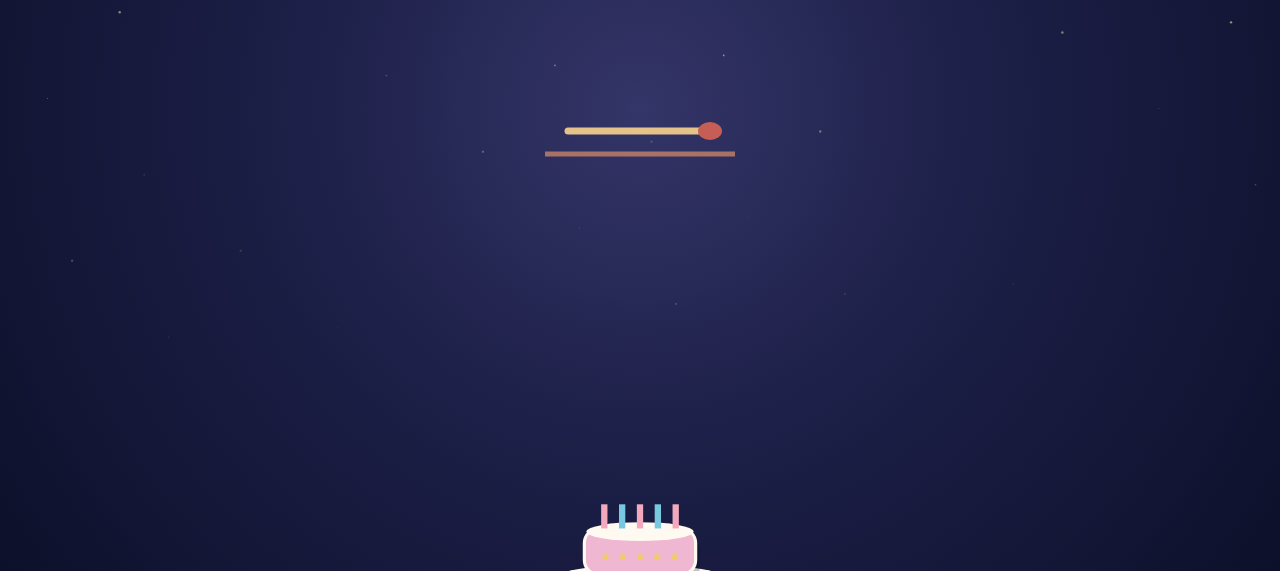
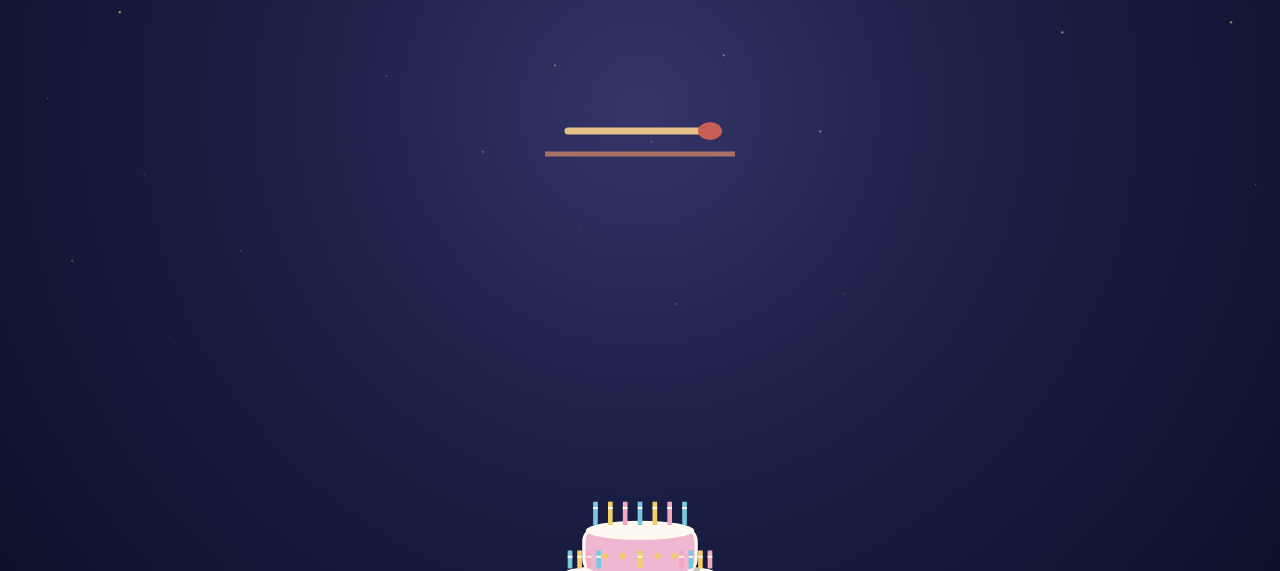
Before and after one commit to madebyyasha/seb-turns-26, a plain HTML site: page index.html in a window 1280 px wide. Shown: the part 229-800 px from the top of the page. Drawn offline with Linux system fonts and the light colour scheme.

Commit message:
Add files via upload

```diff
--- a/index.html
+++ b/index.html
@@ -8,7 +8,8 @@ function bg(t,bright){g.clearRect(0,0,W,H);for(const s of stars){g.globalAlpha=.
 function flame(x,y,s,t){glow(x,y,32*s);g.fillStyle='#fff4a3';g.beginPath();g.moveTo(x,y-15*s);g.bezierCurveTo(x+10*s,y-3*s,x+7*s,y+10*s,x,y+12*s);g.bezierCurveTo(x-9*s,y+7*s,x-8*s,y-3*s,x,y-15*s);g.fill();g.fillStyle='#ff9d48';g.beginPath();g.ellipse(x,y+3*s,3*s,7*s,Math.sin(t*.01)*.08,0,7);g.fill()}
 function match(x,y,angle,lit,t){g.save();g.translate(x,y);g.rotate(angle);g.lineCap='round';g.strokeStyle='#e5c28a';g.lineWidth=7;g.beginPath();g.moveTo(-72,0);g.lineTo(62,0);g.stroke();g.fillStyle=lit?'#2f2225':'#c65e55';g.beginPath();g.ellipse(70,0,12,9,0,0,7);g.fill();if(lit)flame(72,-10,1,t);g.restore()}
 function tier(y,w,h,color){g.fillStyle='rgba(0,0,20,.22)';g.beginPath();g.roundRect(-w/2+4,y+7,w,h,14);g.fill();g.fillStyle=color;g.strokeStyle='#fffaf1';g.lineWidth=3;g.beginPath();g.roundRect(-w/2,y,w,h,14);g.fill();g.stroke();g.fillStyle='#fffaf1';g.beginPath();g.ellipse(0,y+3,w/2-2,9,0,0,7);g.fill();g.fillStyle='#f3c96f';for(let x=-w*.31;x<=w*.31;x+=w*.155){g.beginPath();g.arc(x,y+h*.62,3,0,7);g.fill()}}
-function cake(p,lit,t){const s=Math.min(1.05,W/390),base=L(H+95,H*.88,E(p));g.save();g.translate(W/2,base);g.scale(s,s);g.fillStyle='#dff5f3';g.strokeStyle='#fff';g.lineWidth=3;g.beginPath();g.ellipse(0,8,112,16,0,0,7);g.fill();g.stroke();tier(-45,198,52,'#8fcfd7');tier(-90,151,48,'#b8abe0');tier(-131,106,44,'#efb7d1');for(let i=0;i<5;i++){const x=(i-2)*17;g.fillStyle=i%2?'#78c8df':'#f3a9bd';g.fillRect(x-3,-154,6,23);if(lit>i/5)flame(x,-161,.5,t)}g.restore()}
+function candleRow(xs,y,h,offset,lit,t){xs.forEach((x,i)=>{g.fillStyle=(i+offset)%3===0?'#f3a9bd':(i+offset)%3===1?'#78c8df':'#f2cf69';g.fillRect(x-2.2,y-h,4.4,h);g.fillStyle='#fff8e9';g.fillRect(x-2.2,y-h+5,4.4,2);if(lit>(offset+i)/26)flame(x,y-h-5,.34,t)})}
+function cake(p,lit,t){const s=Math.min(1.06,Math.max(.72,W/390),H/610),base=L(H+95,H*.91,E(p));g.save();g.translate(W/2,base);g.scale(s,s);g.fillStyle='#dff5f3';g.strokeStyle='#fff';g.lineWidth=3;g.beginPath();g.ellipse(0,8,112,16,0,0,7);g.fill();g.stroke();tier(-45,198,52,'#8fcfd7');tier(-90,151,48,'#b8abe0');tier(-131,106,44,'#efb7d1');candleRow([-88,-78,-68,-58,-48,48,58,68,78,88],-47,15,0,lit,t);candleRow([-66,-57,-48,-39,0,39,48,57,66],-92,17,10,lit,t);candleRow([-42,-28,-14,0,14,28,42],-133,22,19,lit,t);g.restore()}
 function scheduleMusic(){try{A=new(window.AudioContext||window.webkitAudioContext)();A.resume();const master=A.createGain();master.gain.value=.62;master.connect(A.destination);audioStart=A.currentTime+2.75;const N=[[392,.28],[392,.18],[440,.45],[392,.45],[523,.45],[494,.8],[392,.28],[392,.18],[440,.45],[392,.45],[587,.45],[523,.8],[392,.28],[392,.18],[784,.45],[659,.45],[523,.45],[494,.45],[440,.8],[698,.28],[698,.18],[659,.45],[523,.45],[587,.45],[523,.9]];let at=audioStart;N.forEach(([f,d])=>{[['triangle',f,.11],['sine',f*2,.018]].forEach(([type,h,v])=>{const o=A.createOscillator(),q=A.createGain();o.type=type;o.frequency.value=h;q.gain.setValueAtTime(.001,at);q.gain.linearRampToValueAtTime(v,at+.03);q.gain.exponentialRampToValueAtTime(.001,at+d);o.connect(q).connect(master);o.start(at);o.stop(at+d+.04)});at+=d})}catch(e){}}
 function draw(t){const e=on?(t-t0)/1000:0,lit=C((e-1.65)/.85),rise=C((e-.8)/1.2);bg(t,lit);cake(rise,lit,t);if(!on){g.strokeStyle='#a97266';g.lineWidth=5;g.beginPath();g.moveTo(W/2-95,H*.45+23);g.lineTo(W/2+95,H*.45+23);g.stroke();match(W/2,H*.45,0,false,t)}else if(e<1.7){const strike=E(e/.48),travel=E((e-.45)/1.15),x=e<.5?L(W*.38,W*.62,strike):L(W*.62,W*.5,travel),y=e<.5?H*.45:L(H*.45,H*.88-175,travel),ang=e<.5?-.12:L(-.12,.45,travel);match(x,y,ang,e>.28,t);if(e<.55)for(let i=0;i<12;i++){g.fillStyle='#ffd35c';g.globalAlpha=C(1-e/.6);g.fillRect(W*.45+i*8+Math.sin(i)*7,H*.45+(i%4)*5,3,3)}g.globalAlpha=1}if(e>2.7&&!scene.classList.contains('complete'))scene.classList.add('complete');requestAnimationFrame(draw)}
 btn.addEventListener('click',()=>{on=true;t0=performance.now();scene.classList.add('started');btn.disabled=true;scheduleMusic()},{once:true});requestAnimationFrame(draw)})();
```
